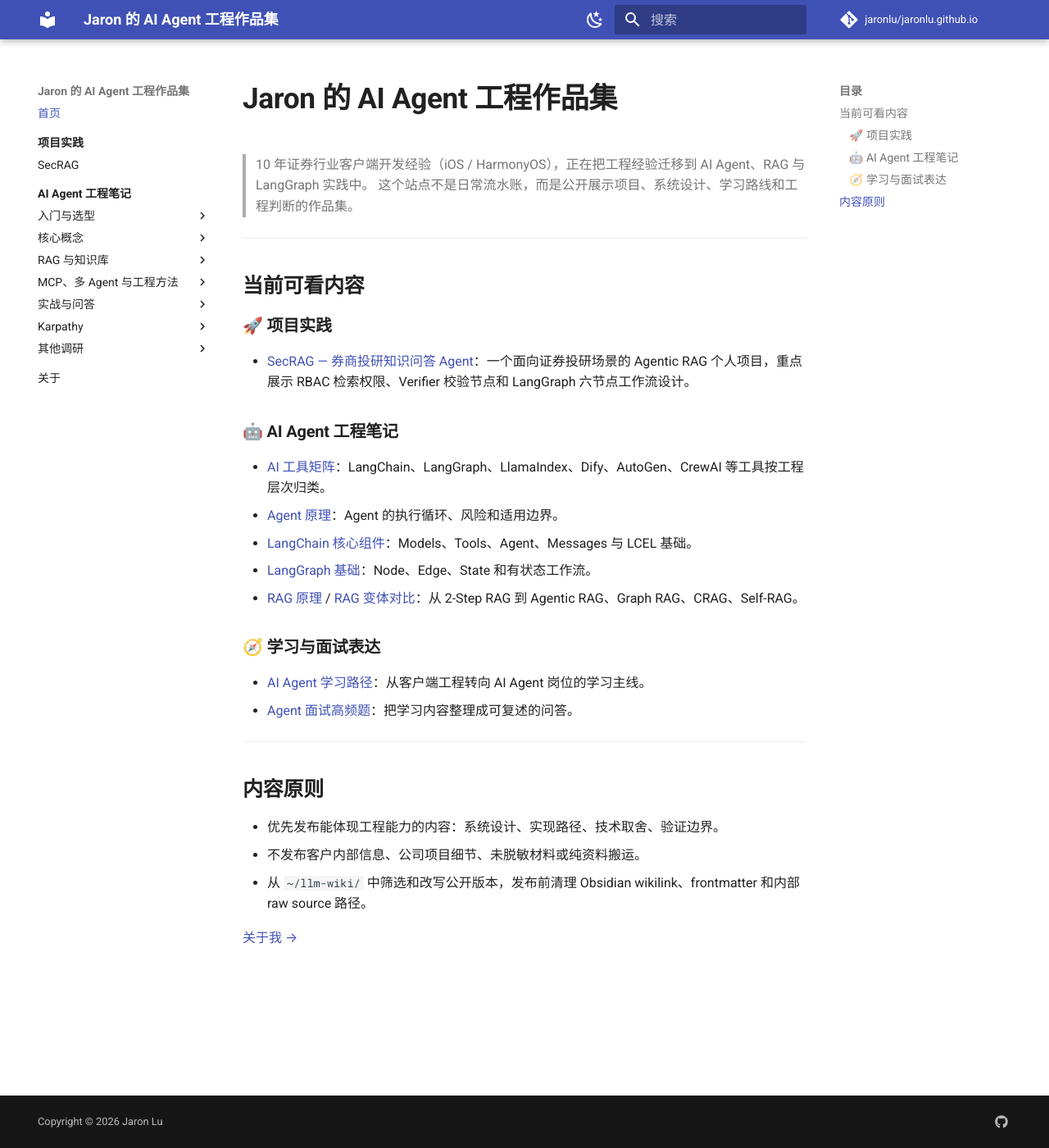
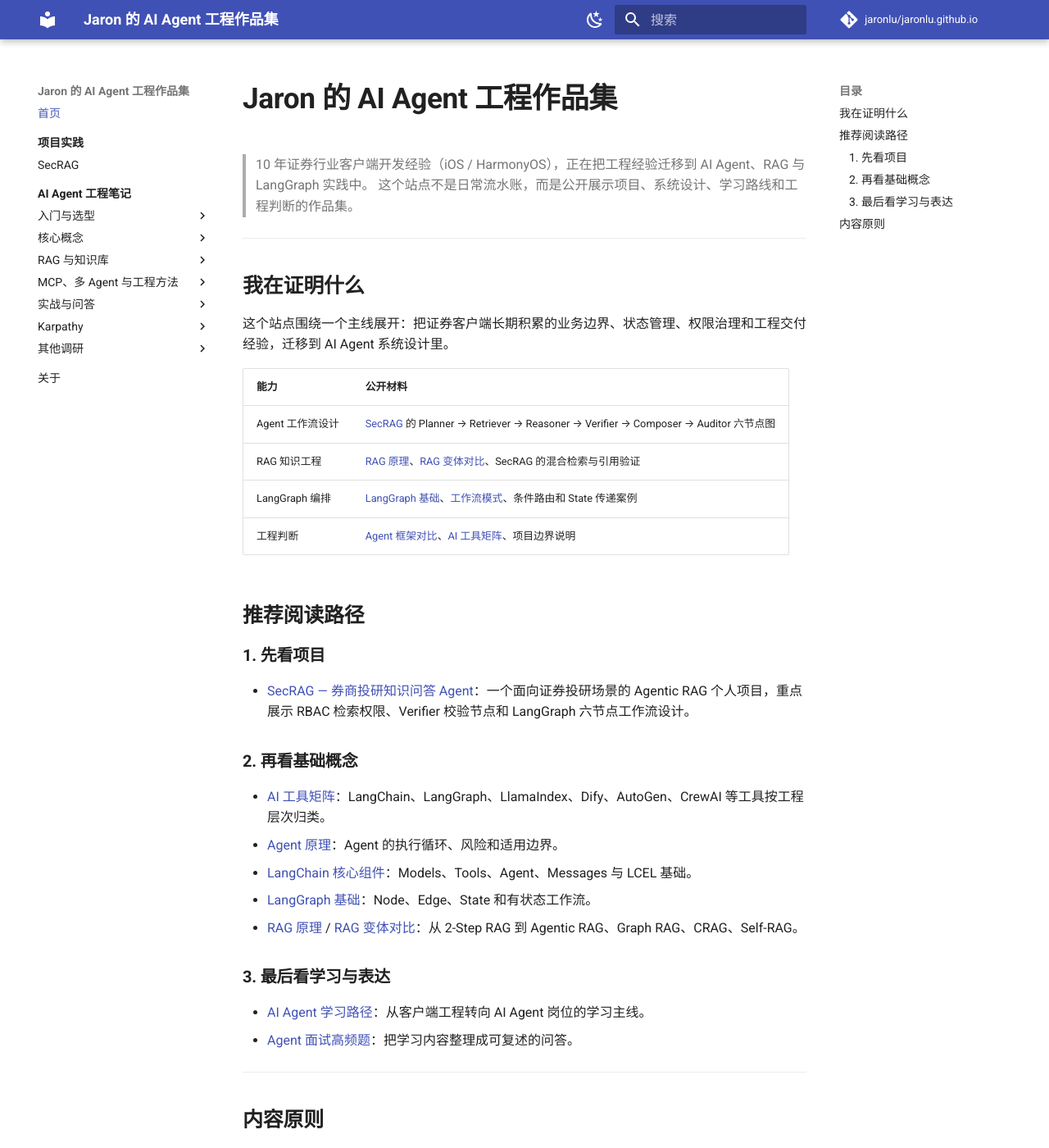
Before and after one commit to jaronlu/jaronlu.github.io, an MkDocs documentation site: the page built from docs/index.md, in a window 1280 px wide and 1400 px high. Shown: the whole window at 82% size. Built offline with MkDocs 1.6.1 and Material for MkDocs 9.7.7, drawn with Linux system fonts in a browser that asks for light colours; comment, search, counter and statistics services are not loaded.

Commit message:
docs: improve portfolio project positioning

```diff
--- a/docs/index.md
+++ b/docs/index.md
@@ -5,13 +5,24 @@
 
 ---
 
-## 当前可看内容
+## 我在证明什么
 
-### 🚀 项目实践
+这个站点围绕一个主线展开：把证券客户端长期积累的业务边界、状态管理、权限治理和工程交付经验，迁移到 AI Agent 系统设计里。
+
+| 能力 | 公开材料 |
+|------|----------|
+| Agent 工作流设计 | [SecRAG](projects/secrag.md) 的 Planner → Retriever → Reasoner → Verifier → Composer → Auditor 六节点图 |
+| RAG 知识工程 | [RAG 原理](agent/concepts/rag-principles.md)、[RAG 变体对比](agent/comparisons/rag-variants.md)、SecRAG 的混合检索与引用验证 |
+| LangGraph 编排 | [LangGraph 基础](agent/concepts/langgraph-basics.md)、[工作流模式](agent/queries/langgraph-workflow-patterns.md)、条件路由和 State 传递案例 |
+| 工程判断 | [Agent 框架对比](agent/comparisons/agent-frameworks.md)、[AI 工具矩阵](agent/concepts/ai-tools-matrix.md)、项目边界说明 |
+
+## 推荐阅读路径
+
+### 1. 先看项目
 
 - [SecRAG — 券商投研知识问答 Agent](projects/secrag.md)：一个面向证券投研场景的 Agentic RAG 个人项目，重点展示 RBAC 检索权限、Verifier 校验节点和 LangGraph 六节点工作流设计。
 
-### 🤖 AI Agent 工程笔记
+### 2. 再看基础概念
 
 - [AI 工具矩阵](agent/concepts/ai-tools-matrix.md)：LangChain、LangGraph、LlamaIndex、Dify、AutoGen、CrewAI 等工具按工程层次归类。
 - [Agent 原理](agent/concepts/agent-principles.md)：Agent 的执行循环、风险和适用边界。
@@ -19,7 +30,7 @@
 - [LangGraph 基础](agent/concepts/langgraph-basics.md)：Node、Edge、State 和有状态工作流。
 - [RAG 原理](agent/concepts/rag-principles.md) / [RAG 变体对比](agent/comparisons/rag-variants.md)：从 2-Step RAG 到 Agentic RAG、Graph RAG、CRAG、Self-RAG。
 
-### 🧭 学习与面试表达
+### 3. 最后看学习与表达
 
 - [AI Agent 学习路径](agent/queries/ai-agent-learning-path.md)：从客户端工程转向 AI Agent 岗位的学习主线。
 - [Agent 面试高频题](agent/queries/agent-interview-questions.md)：把学习内容整理成可复述的问答。
--- a/docs/projects/index.md
+++ b/docs/projects/index.md
@@ -1,9 +1,15 @@
 # 项目实践
 
-独立设计与实现的项目，用于验证从客户端工程到 AI Agent 工程的实际落地能力。
+独立设计与实现的项目，用于验证从客户端工程到 AI Agent 工程的实际落地能力。这里优先放能说明需求、架构、实现、验证和边界的项目，而不是 Demo 列表。
 
 ## SecRAG — 券商投研知识问答 Agent
 
 面向证券行业投研场景的 Agentic RAG 系统，基于 LangGraph 编排检索、推理、验证、合规检查全流程。
 
+这个项目重点证明三件事：
+
+- 能把证券业务里的角色权限和合规约束前置到检索链路，而不是生成答案后再过滤。
+- 能用 LangGraph 把 Agent 流程拆成可审计节点，并通过条件路由处理检索不足、验证失败等分支。
+- 能把 RAG 从“能回答”推进到“有引用、可校验、可复盘”的工程形态。
+
 [→ 查看项目详情](secrag.md)
--- a/docs/projects/secrag.md
+++ b/docs/projects/secrag.md
@@ -1,6 +1,10 @@
 # SecRAG — 券商投研知识问答 Agent
 
 > 个人独立项目，非任何客户定制开发，不涉及任何客户保密信息。
+
+## 项目一句话
+
+SecRAG 是一个面向券商投研场景的 Agentic RAG 个人项目。它不是只做“文档问答”，而是把角色权限、混合检索、工具推理、引用验证和审计日志串成一条可复盘的问答工作流。
 
 ## 为什么做这个项目
 
@@ -32,6 +36,16 @@
 
 节点间用条件路由控制流转，而非固定线性链路——例如检索结果不足时会回退到 Planner 重新规划检索路径。
 
+## 能力证据矩阵
+
+| 能力 | 项目中的落点 |
+|------|--------------|
+| RAG 数据管道 | 文档加载、Chunk 切分、Embedding、ChromaDB 入库 |
+| Agent 编排 | LangGraph 状态图、六节点拆分、条件路由、失败分支 |
+| 权限治理 | 角色权限在 Retriever 节点前置生效，影响可检索材料范围 |
+| 可信输出 | 引用标注、来源校验、数字校验、审计日志 |
+| 服务化封装 | FastAPI 问答接口，便于把 Agent 工作流对外暴露为服务 |
+
 ## 技术亮点
 
 - **基于角色的检索权限过滤（RBAC）**：投顾、机构销售、合规、运营、技术 5 种角色，权限直接决定检索路径和可见结果，不是事后过滤
@@ -57,12 +71,23 @@
 - **语义重排**：BGE Reranker
 - **服务接口**：FastAPI
 
+## 设计取舍
+
+| 方案 | 取舍 |
+|------|------|
+| 朴素 RAG | 实现简单，但无法表达角色权限、验证分支和审计轨迹 |
+| 固定 Chain | 流程清晰，但检索不足或验证失败时缺少自然回退路径 |
+| LangGraph StateGraph | 显式表达节点、状态和条件路由，更适合需要可审计分支的金融问答 |
+| 生成后过滤权限 | 改动轻，但模型已经看过越权材料，不适合权限敏感场景 |
+| 检索前置权限过滤 | 实现成本更高，但能从源头限制可见材料范围 |
+
 ## 项目边界说明
 
 这是一个验证架构可行性的个人项目，不是生产系统。需要明确的是：
 
 - 引用准确率、幻觉率、响应延迟等指标，在项目设计阶段的 PRD 里作为目标值提出，**未经生产环境实测验证**，这里不引用这些数字作为已达成的成果
 - 内部知识库的数据源（研报、公告、法规）目前使用的是模拟/公开数据，未接入任何机构的真实内部数据
+- 项目重点展示 Agentic RAG 架构、权限建模和验证链路，不声称已经覆盖生产级权限审计、灰度发布、在线评测和全量监控体系
 
 ## 与客户端背景的关联
 
```
Also changed, not shown: docs/about.md (+9 -2 lines).
